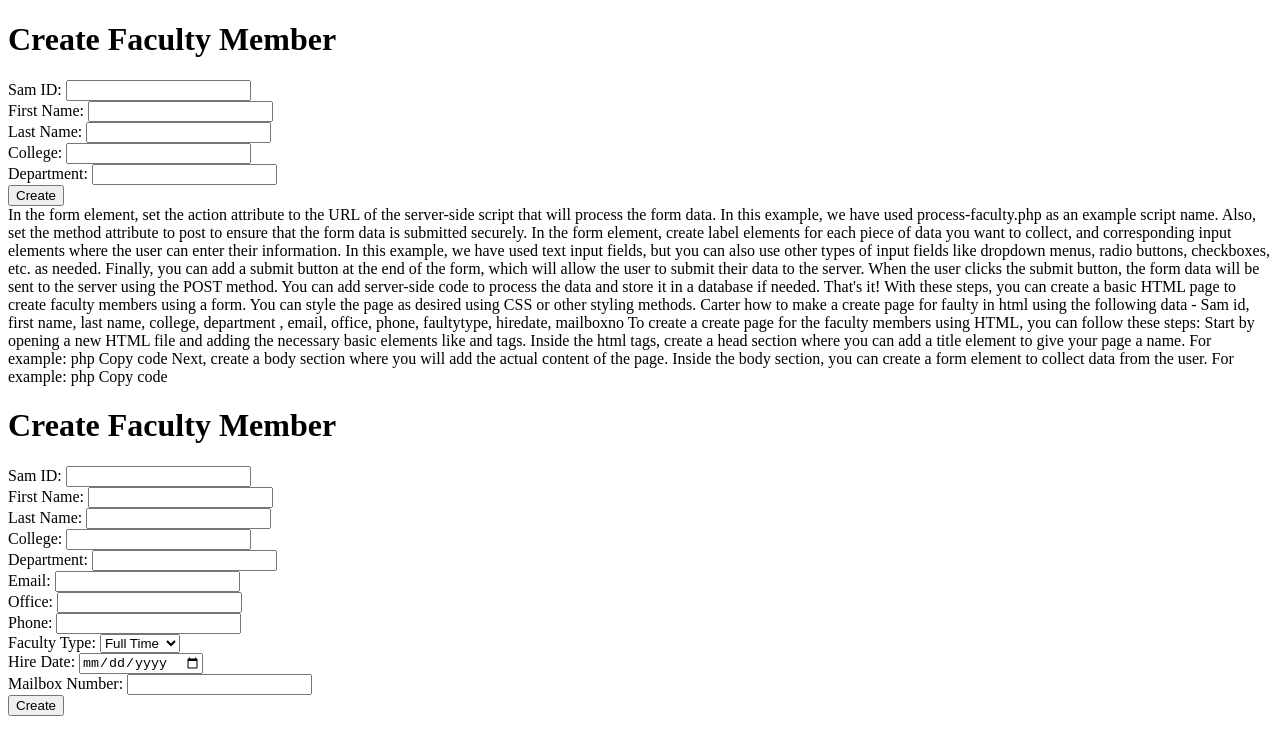
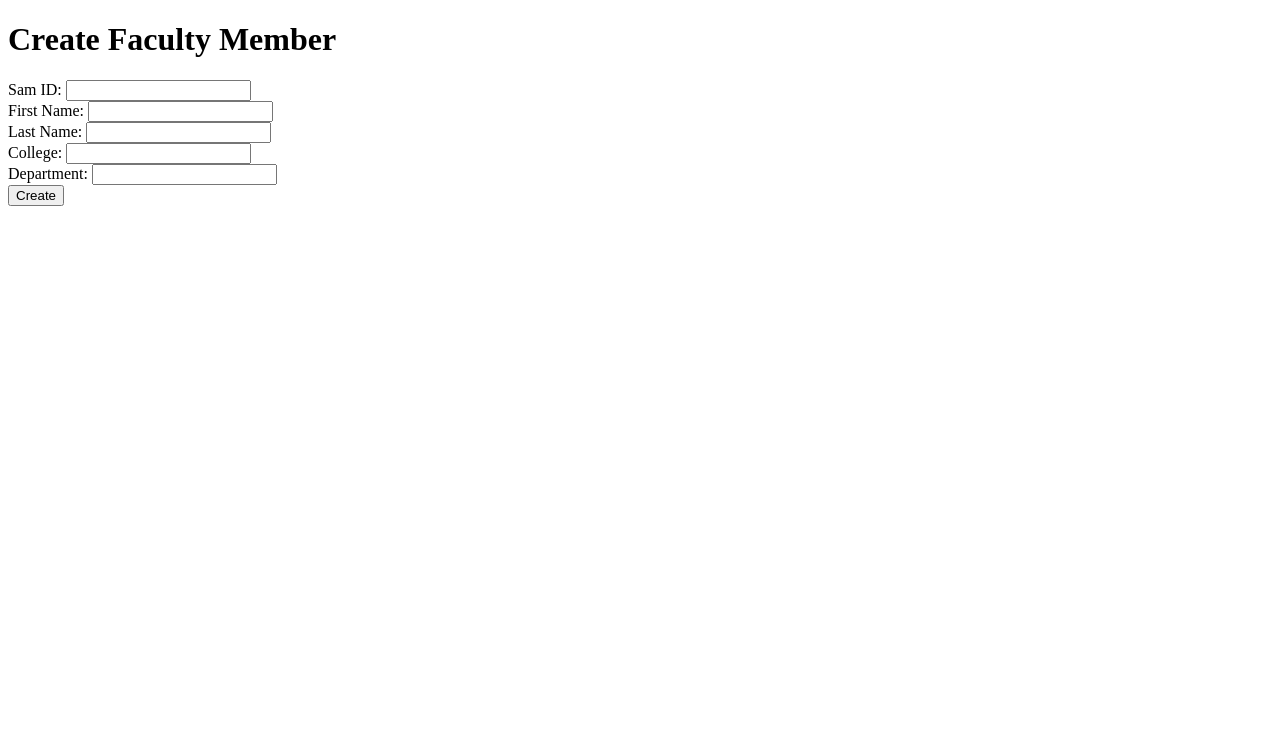
Before and after one commit to kwipaway/cce-sp23-team2, a plain HTML site: page create_faulty.html in a window 1280 px wide. Drawn offline with Linux system fonts and the light colour scheme.

Commit message:
create faulty

```diff
--- a/create_faulty.html
+++ b/create_faulty.html
@@ -4,7 +4,7 @@
     <meta charset="UTF-8">
     <meta http-equiv="X-UA-Compatible" content="IE=edge">
     <meta name="viewport" content="width=device-width, initial-scale=1.0">
-    <title>Create Faulty</title>
+    <title>Document</title>
 </head>
 <body>
     <h1>Create Faculty Member</h1>
@@ -27,77 +27,4 @@
         <input type="submit" value="Create">
     </form>
 </body>
-In the form element, set the action attribute to the URL of the server-side script that will process the form data. In this example, we have used process-faculty.php as an example script name.
-
-Also, set the method attribute to post to ensure that the form data is submitted securely.
-
-In the form element, create label elements for each piece of data you want to collect, and corresponding input elements where the user can enter their information. In this example, we have used text input fields, but you can also use other types of input fields like dropdown menus, radio buttons, checkboxes, etc. as needed.
-
-Finally, you can add a submit button at the end of the form, which will allow the user to submit their data to the server. When the user clicks the submit button, the form data will be sent to the server using the POST method. You can add server-side code to process the data and store it in a database if needed.
-
-That's it! With these steps, you can create a basic HTML page to create faculty members using a form. You can style the page as desired using CSS or other styling methods.
-
-
-
-
-Carter
-how to make a create page for faulty in html using the following data - Sam id, first name, last name, college, department , email, office, phone, faultytype, hiredate, mailboxno
-To create a create page for the faculty members using HTML, you can follow these steps:
-
-Start by opening a new HTML file and adding the necessary basic elements like <!DOCTYPE html> and <html> tags.
-
-Inside the html tags, create a head section where you can add a title element to give your page a name. For example:
-
-php
-Copy code
-<head>
-    <title>Create Faculty Member</title>
-</head>
-Next, create a body section where you will add the actual content of the page. Inside the body section, you can create a form element to collect data from the user. For example:
-
-php
-Copy code
-<body>
-    <h1>Create Faculty Member</h1>
-    <form action="process-faculty.php" method="post">
-        <label for="sam-id">Sam ID:</label>
-        <input type="text" id="sam-id" name="sam-id"><br>
-
-        <label for="first-name">First Name:</label>
-        <input type="text" id="first-name" name="first-name"><br>
-
-        <label for="last-name">Last Name:</label>
-        <input type="text" id="last-name" name="last-name"><br>
-
-        <label for="college">College:</label>
-        <input type="text" id="college" name="college"><br>
-
-        <label for="department">Department:</label>
-        <input type="text" id="department" name="department"><br>
-
-        <label for="email">Email:</label>
-        <input type="email" id="email" name="email"><br>
-
-        <label for="office">Office:</label>
-        <input type="text" id="office" name="office"><br>
-
-        <label for="phone">Phone:</label>
-        <input type="text" id="phone" name="phone"><br>
-
-        <label for="faculty-type">Faculty Type:</label>
-        <select id="faculty-type" name="faculty-type">
-            <option value="Full Time">Full Time</option>
-            <option value="Part Time">Part Time</option>
-        </select><br>
-
-        <label for="hire-date">Hire Date:</label>
-        <input type="date" id="hire-date" name="hire-date"><br>
-
-        <label for="mailbox-no">Mailbox Number:</label>
-        <input type="text" id="mailbox-no" name="mailbox-no"><br>
-
-        <input type="submit" value="Create">
-    </form>
-
-</body>
 </html>
```
